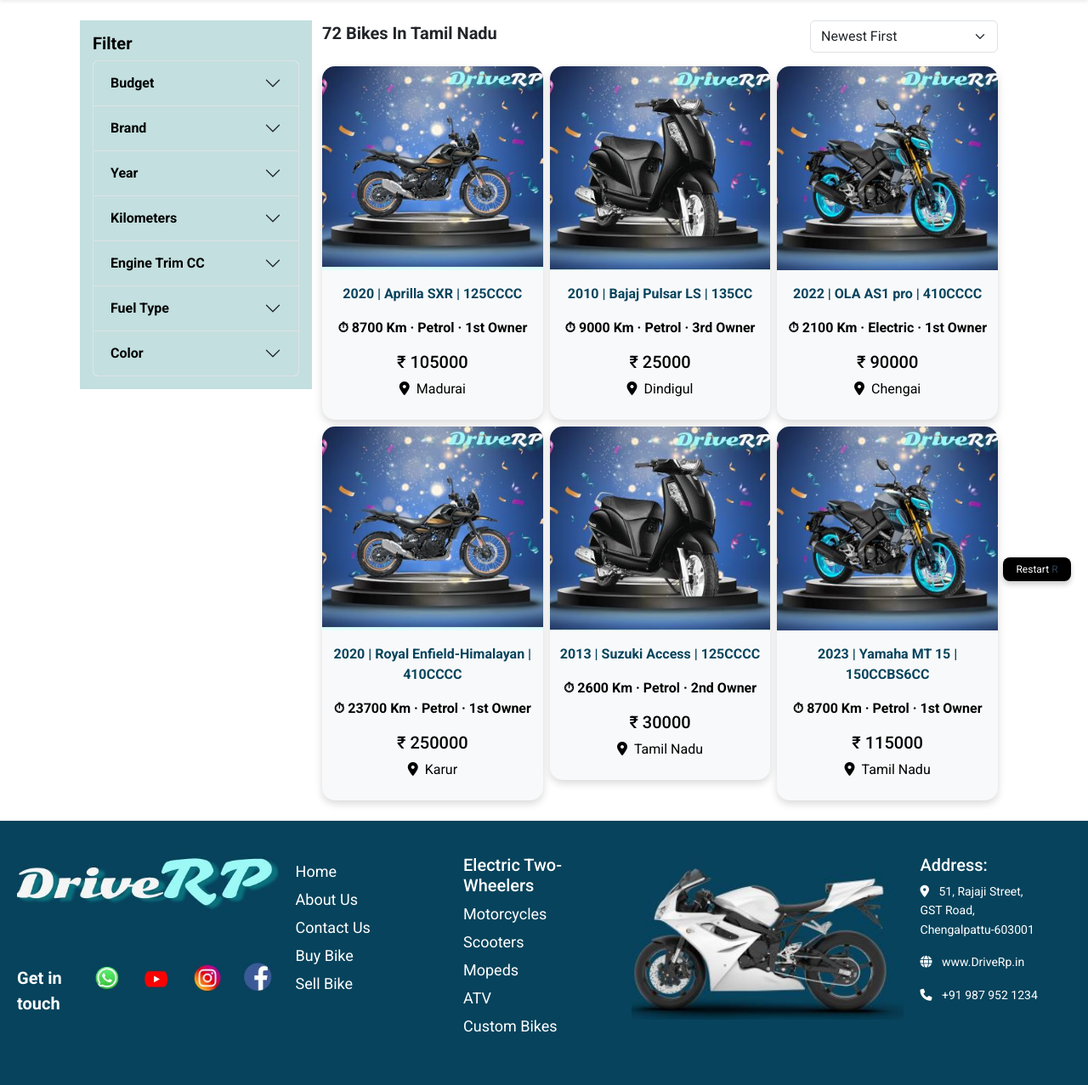
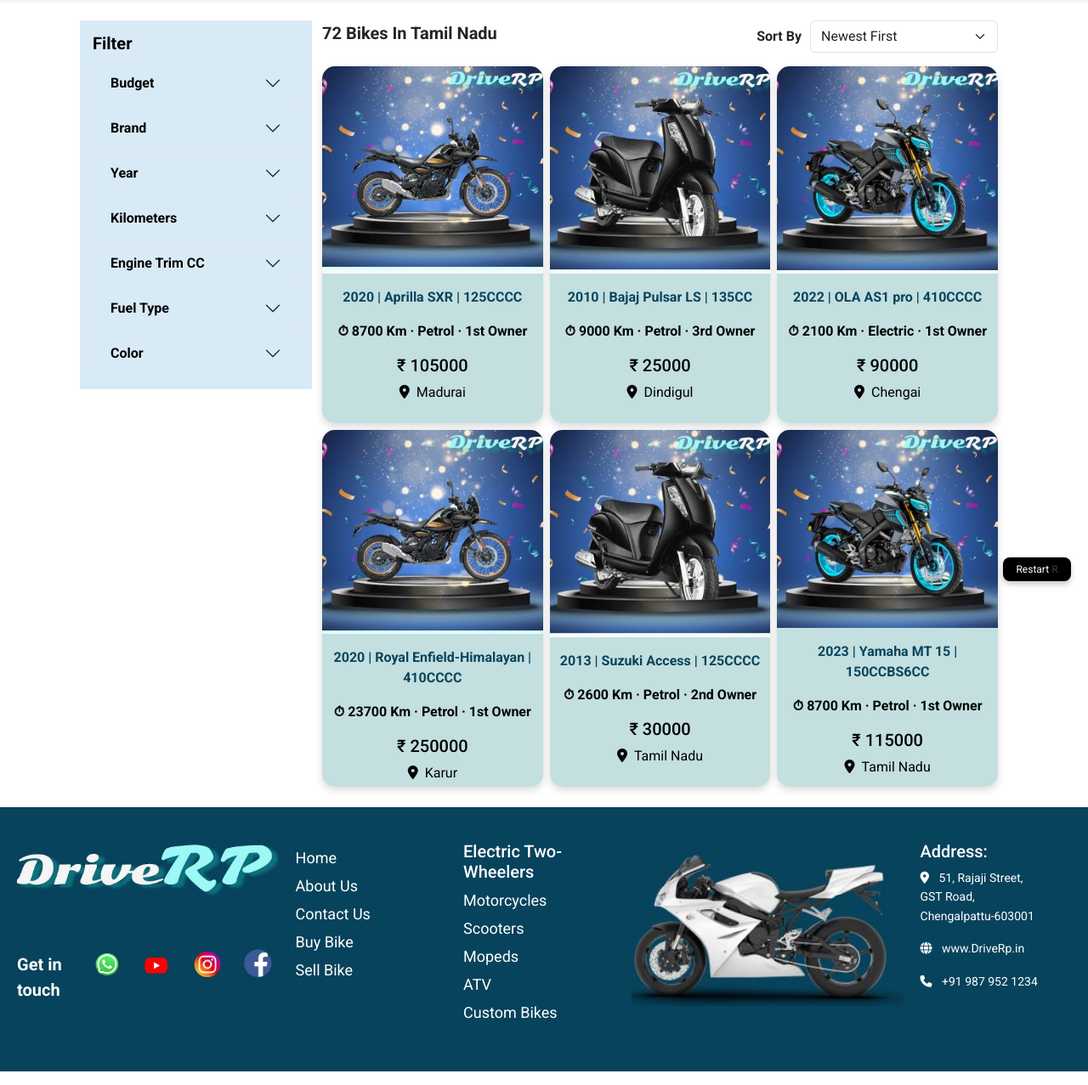
Before and after one commit to MonishaJ1997/sellbike, a Django app: page /buy/ in a window 1280 px wide. Shown: the part 96-1373 px from the top of the page at 85% size. Run offline with Django 5.2, Linux system fonts and the light colour scheme; data comes from the database, SQL or seed files in the repository.

Commit message:
Update buy_bike.html

```diff
--- a/drive_rp/website/templates/buy_bike.html
+++ b/drive_rp/website/templates/buy_bike.html
@@ -10,18 +10,18 @@
 
 <style>
   .filter-sidebar {
-    background: #c3dfdf;
+    background: #d9eaf7;
     padding: 15px;
     color: black;
     height: 100%;
   }
   .filter-sidebar .accordion-button {
     font-weight: 600;
-    background: #c3dfdf;
+    background: #d9eaf7;
     color: black;
   }
   .filter-sidebar .accordion-body {
-    background: #c3dfdf;
+    background: #d9eaf7;
     color: black;
   }
 
@@ -35,6 +35,8 @@
     display: flex;
     flex-direction: column;
     justify-content: space-between;
+    height: 420px;
+
   }
 
   .bike-card img {
@@ -190,6 +192,10 @@
     <div class="col-md-9">
       <div class="d-flex justify-content-between align-items-center mb-3">
         <h5 class="fw-bold">72 Bikes In Tamil Nadu</h5>
+
+
+
+        <!----
         <form method="get">
           <select name="sort" class="form-select" onchange="this.form.submit()">
             <option value="newest" {% if request.GET.sort == "newest" %}selected{% endif %}>Newest First</option>
@@ -201,7 +207,28 @@
             <option value="year_new" {% if request.GET.sort == "year_new" %}selected{% endif %}>Year - New to Old</option>
           </select>
         </form>
+      </div>-->
+
+
+
+<form method="GET">
+  <div style="display: flex; align-items: center; gap: 10px; white-space: nowrap;">
+    <span style="font-weight: bold;">Sort By</span>
+    <select name="sort" class="form-select" onchange="this.form.submit()" style="min-width: 200px;">
+      <option value="newest" {% if request.GET.sort == "newest" %}selected{% endif %}>Newest First</option>
+      <option value="price_low" {% if request.GET.sort == "price_low" %}selected{% endif %}>Price - Low to High</option>
+      <option value="price_high" {% if request.GET.sort == "price_high" %}selected{% endif %}>Price - High to Low</option>
+      <option value="km_low" {% if request.GET.sort == "km_low" %}selected{% endif %}>KM Driven - Low to High</option>
+      <option value="km_high" {% if request.GET.sort == "km_high" %}selected{% endif %}>KM Driven - High to Low</option>
+      <option value="year_old" {% if request.GET.sort == "year_old" %}selected{% endif %}>Year - Old to New</option>
+      <option value="year_new" {% if request.GET.sort == "year_new" %}selected{% endif %}>Year - New to Old</option>
+    </select>
+  </div>
+</form>
       </div>
+
+
+
 
 
 
@@ -214,7 +241,7 @@
           <div class="bike-card text-center bg-light">
             <img src="{{ card.image.url }}" alt="{{ card.name }}">
 
-            <div class="p-2">
+            <div class="p-2" style="background-color: #c3dfdf;">
               <p class="mt-2 fw-bold" style="color:#07435c">{{ card.year }} | {{ card.name }} | {{ card.engine_cc }}CC</p>
               <p class="fw-bold" style="color: black;">⏱ {{ card.kilometers }} Km · {{ card.fuel_type }} · {{ card.owner }}</p>
               <h5 class="text" style="color: black;">₹ {{ card.price|floatformat:0 }}</h5>
```
